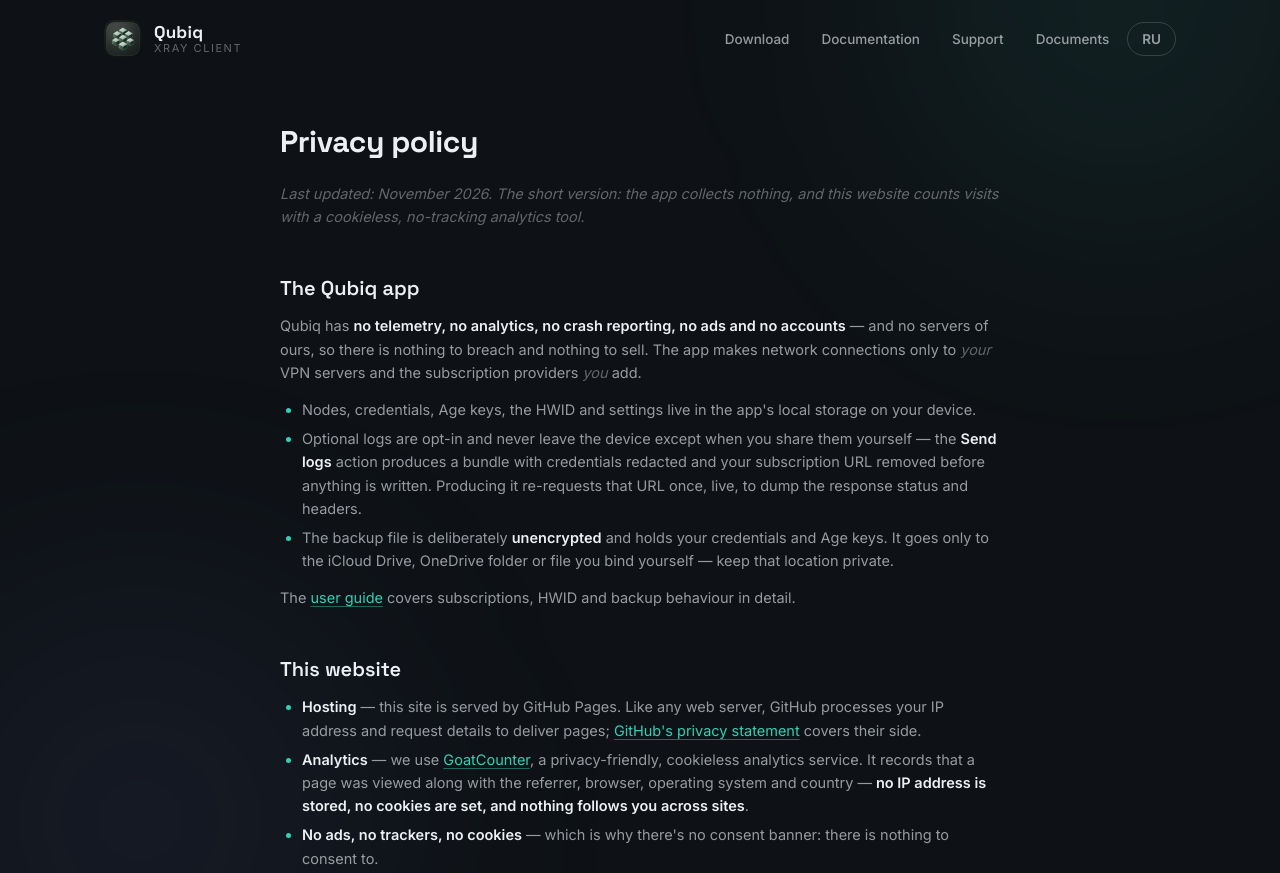
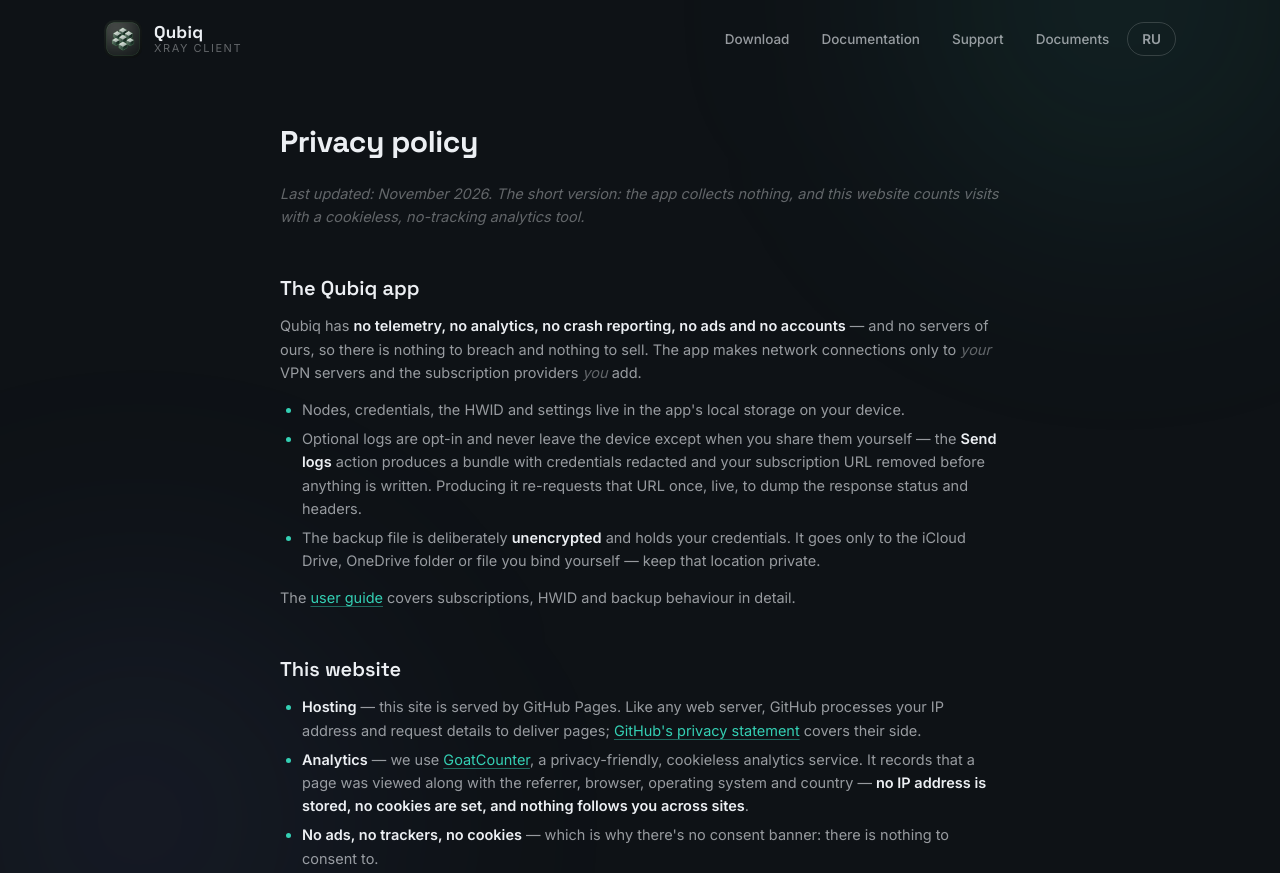
Before and after one commit to knstntnkek/qubiq-site, a plain HTML site: page privacy.html in a window 1280 px wide. Shown: the top 873 px of the page. Drawn offline with Linux system fonts and the light colour scheme.

Commit message:
docs: remove dormant Age key references
Generated with [Devin](https://devin.ai)

Co-Authored-By: Devin <158243242+devin-ai-integration[bot]@users.noreply.github.com>

```diff
--- a/privacy.html
+++ b/privacy.html
@@ -66,8 +66,8 @@
         makes network connections only to <em>your</em> VPN servers and
         the subscription providers <em>you</em> add.</p>
         <ul>
-          <li>Nodes, credentials, Age keys, the HWID and settings live
-          in the app's local storage on your device.</li>
+          <li>Nodes, credentials, the HWID and settings live in the app's
+          local storage on your device.</li>
           <li>Optional logs are opt-in and never leave the device except
           when you share them yourself — the <strong>Send logs</strong>
           action produces a bundle with credentials redacted and your
@@ -75,7 +75,7 @@
           it re-requests that URL once, live, to dump the response
           status and headers.</li>
           <li>The backup file is deliberately <strong>unencrypted</strong>
-          and holds your credentials and Age keys. It goes only to
+          and holds your credentials. It goes only to
           the iCloud Drive, OneDrive folder or file you bind yourself —
           keep that location private.</li>
         </ul>
```
Also changed, not shown: ru/privacy.html (+4 -4 lines), 4 other files.
